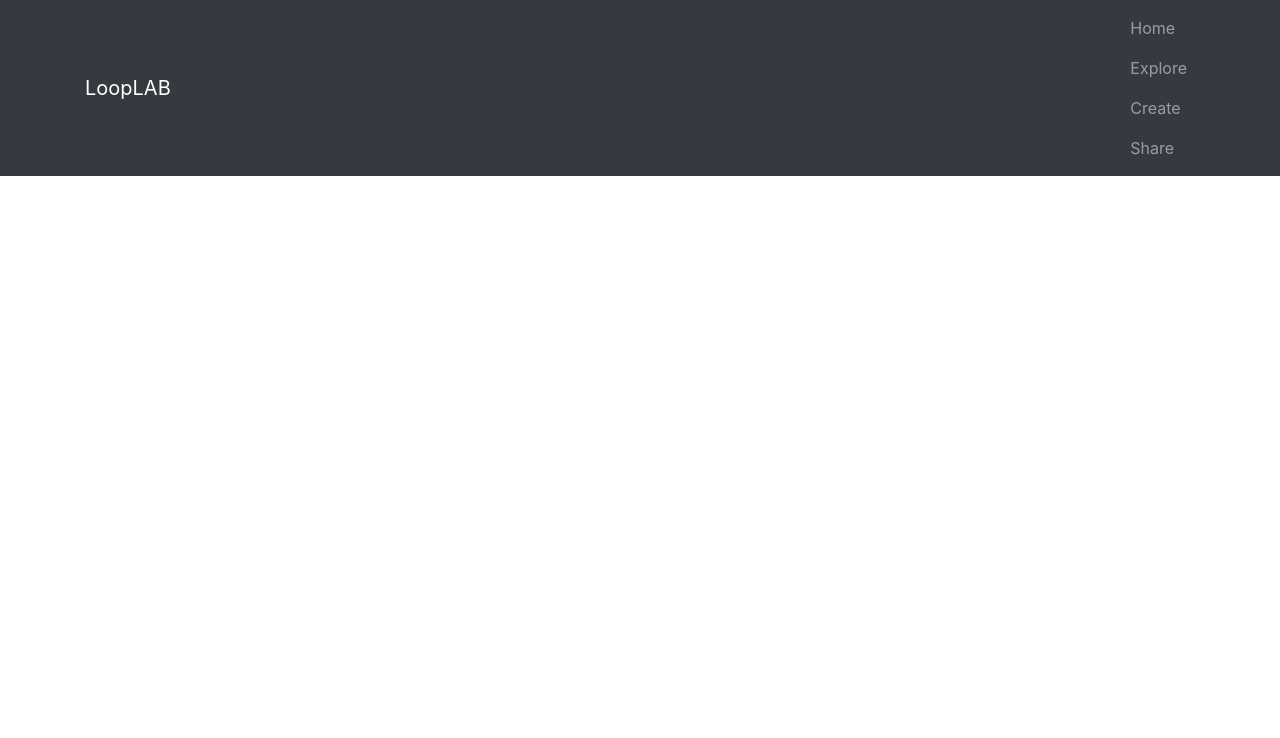
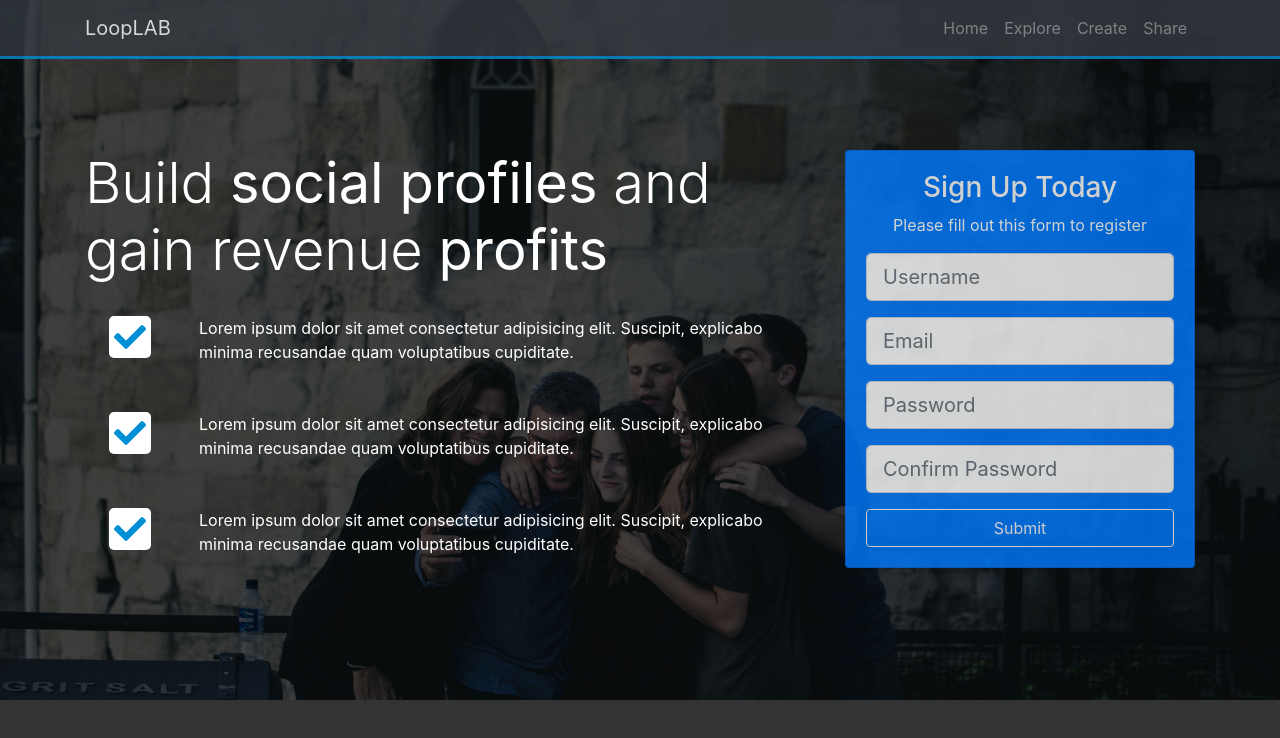
Before and after one commit to rtmtdrv/bootstrap4-proj1, a plain HTML site: page index.html in a window 1280 px wide. Drawn offline with nearby package versions, Linux system fonts and the light colour scheme.

Commit message:
home section area complete

```diff
--- a/css/style.css
+++ b/css/style.css
@@ -0,0 +1,41 @@
+body {
+    background: #333;
+    color: #fff;
+}
+
+.navbar {
+    border-bottom: #008ed6 3px solid;
+    opacity: 0.8;
+}
+
+#home-section {
+    background: url(../img/home.jpg);
+    background-repeat: no-repeat;
+    background-size: cover;
+    background-attachment: fixed;
+    min-height: 700px;
+}
+
+#home-section .dark-overlay {
+    position: absolute;
+    top: 0;
+    left: 0;
+    width: 100%;
+    min-height: 700px;
+    background: rgba(0,0,0,0.7);
+}
+
+#home-section .home-inner {
+    padding-top: 150px;
+}
+
+#home-section .card-form {
+    opacity: 0.8;
+}
+
+#home-section .fas {
+    color: #008ed6;
+    background: #fff;
+    padding: 5px;
+    border-radius: 5px;
+}
--- a/index.html
+++ b/index.html
@@ -10,7 +10,7 @@
   <link rel="stylesheet" href="https://stackpath.bootstrapcdn.com/bootstrap/4.1.1/css/bootstrap.min.css" integrity="sha384-WskhaSGFgHYWDcbwN70/dfYBj47jz9qbsMId/iRN3ewGhXQFZCSftd1LZCfmhktB"
     crossorigin="anonymous">
   <link rel="stylesheet" href="css/style.css">
-  <title>LoopLab</title>
+  <title>LoopLAB</title>
 </head>
 
 <body>
@@ -18,14 +18,18 @@
     <div class="container">
       <a href="index.html" class="navbar-brand">LoopLAB</a>
       <button class="navbar-toggler" data-toggle="collapse" data-target="#navbarCollapse">
-        <span class="navbar-toggle-icon"></span>
+        <span class="navbar-toggler-icon"></span>
       </button>
       <div class="collapse navbar-collapse" id="navbarCollapse">
         <ul class="navbar-nav ml-auto">
           <li class="nav-item">
             <a href="#home" class="nav-link">Home</a>
+          </li>
+          <li class="nav-item">
             <a href="#explore-head-section" class="nav-link">Explore</a>
+          </li>
             <a href="#create-head-section" class="nav-link">Create</a>
+          <li class="nav-item">
             <a href="#share-head-section" class="nav-link">Share</a>
           </li>
         </ul>
@@ -33,6 +37,70 @@
     </div>
   </nav>
 
+  <!-- HOME SECTION -->
+  <header id="home-section">
+    <div class="dark-overlay">
+      <div class="home-inner container">
+        <div class="row">
+          <div class="col-lg-8 d-none d-lg-block">
+            <h1 class="display-4">
+              Build <strong>social profiles</strong> and gain revenue <strong>profits</strong>
+            </h1>
+            <div class="d-flex">
+              <div class="p-4 align-self-start">
+                <i class="fas fa-check fa-2x"></i>
+              </div>
+              <div class="p-4 align-self-end">
+                Lorem ipsum dolor sit amet consectetur adipisicing elit. Suscipit, explicabo minima recusandae quam voluptatibus cupiditate.
+              </div>
+            </div>
+
+            <div class="d-flex">
+              <div class="p-4 align-self-start">
+                <i class="fas fa-check fa-2x"></i>
+              </div>
+              <div class="p-4 align-self-end">
+                Lorem ipsum dolor sit amet consectetur adipisicing elit. Suscipit, explicabo minima recusandae quam voluptatibus cupiditate.
+              </div>
+            </div>
+
+            <div class="d-flex">
+              <div class="p-4 align-self-start">
+                <i class="fas fa-check fa-2x"></i>
+              </div>
+              <div class="p-4 align-self-end">
+                Lorem ipsum dolor sit amet consectetur adipisicing elit. Suscipit, explicabo minima recusandae quam voluptatibus cupiditate.
+              </div>
+            </div>
+          </div>
+
+          <div class="col-lg-4">
+            <div class="card bg-primary text-center card-form">
+              <div class="card-body">
+                <h3>Sign Up Today</h3>
+                <p>Please fill out this form to register</p>
+                <form>
+                  <div class="form-group">
+                    <input type="text" class="form-control form-control-lg" placeholder="Username">
+                  </div>
+                  <div class="form-group">
+                    <input type="email" class="form-control form-control-lg" placeholder="Email">
+                  </div>
+                  <div class="form-group">
+                    <input type="password" class="form-control form-control-lg" placeholder="Password">
+                  </div>
+                  <div class="form-group">
+                    <input type="password" class="form-control form-control-lg" placeholder="Confirm Password">
+                  </div>
+                  <input type="submit" value="Submit" class="btn btn-outline-light btn-block">
+                </form>
+              </div>
+            </div>
+          </div>
+        </div>
+      </div>
+    </div>
+  </header>
 
   <script src="http://code.jquery.com/jquery-3.3.1.min.js" integrity="sha256-FgpCb/KJQlLNfOu91ta32o/NMZxltwRo8QtmkMRdAu8="
     crossorigin="anonymous"></script>
```
Also changed, not shown: img/create-section1.jpg (added), img/explore-section1.jpg (added), img/home.jpg (added), img/share-section1.jpg (added).
